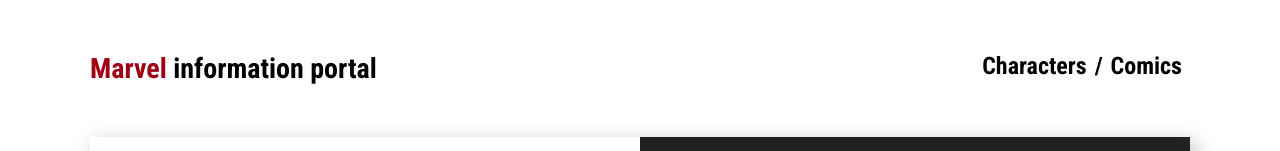
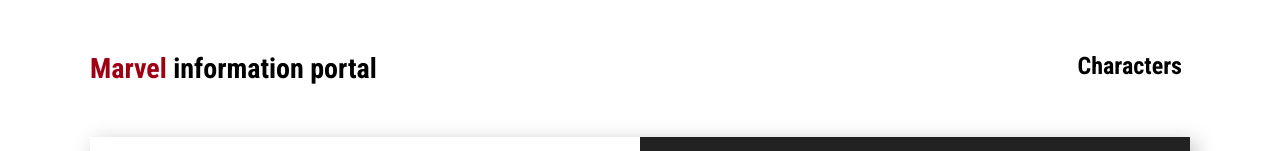
Before and after one commit to ValeriiaProskuriakova/React-App-MarvelCharacters, a React (Create React App) app: page / in a window 1280 px wide. Shown: the top 151 px of the page. Built offline with nearby package versions, Linux system fonts and the light colour scheme; no server answers.

Commit message:
fix:remove unnecessary Comics link

```diff
--- a/src/components/appHeader/AppHeader.js
+++ b/src/components/appHeader/AppHeader.js
@@ -11,8 +11,7 @@ const AppHeader = () => {
             <nav className="app__menu">
                 <ul>
                     <li><a href="#">Characters</a></li>
-                    /
-                    <li><a href="#">Comics</a></li>
+
                 </ul>
             </nav>
         </header>
```
